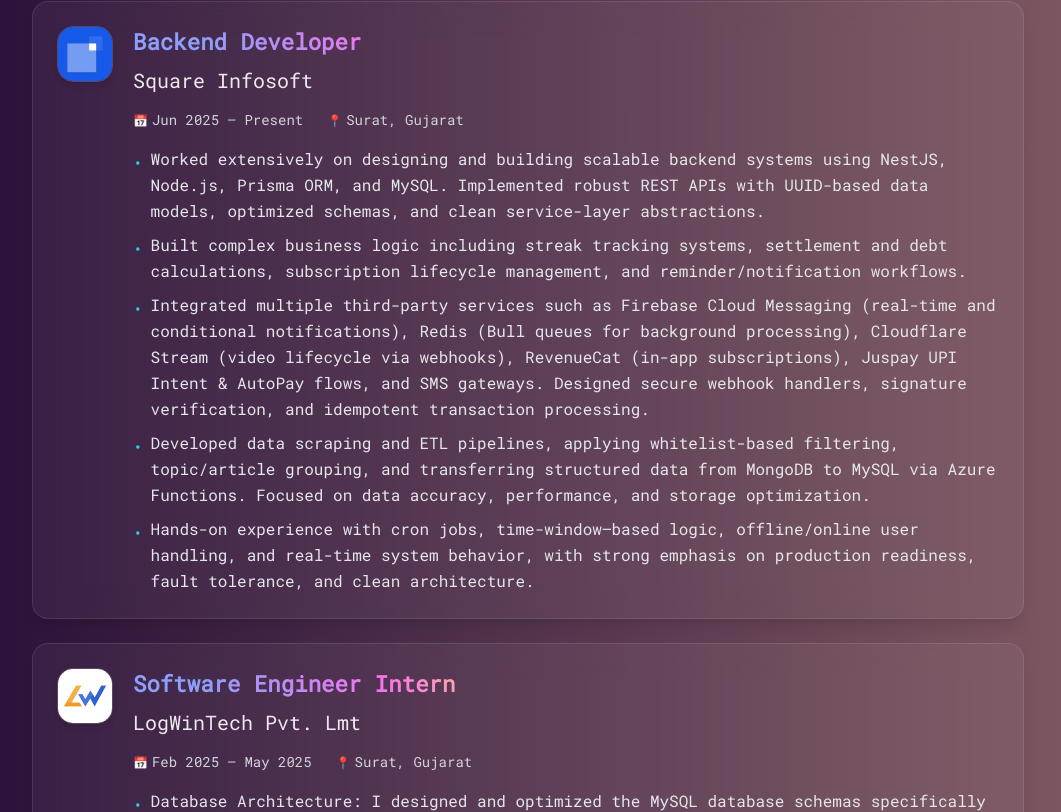
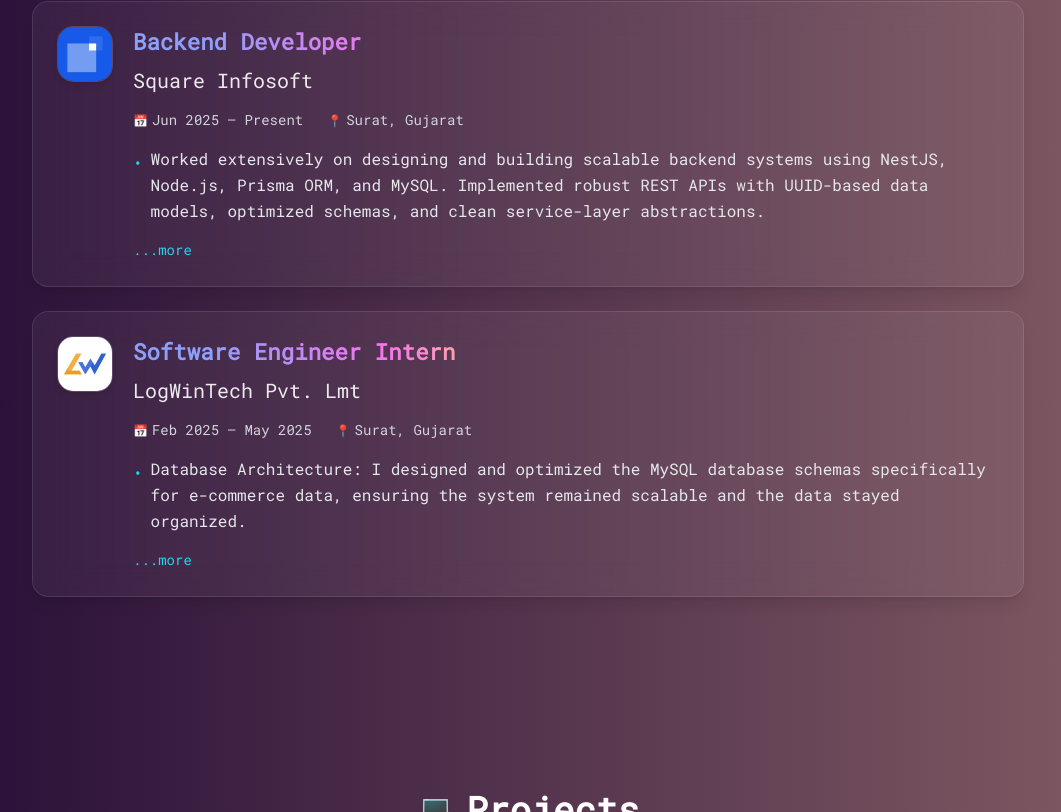
Before and after one commit to Yash-JD/portfolio_react, a React (Create React App) app: page / in a window 1280 px wide. Shown: the part 868-1680 px from the top of the page, without its empty margins (112-1173 px from the left). Built offline with nearby package versions, Linux system fonts and the light colour scheme.

Commit message:
added details about my experience details.

```diff
--- a/src/components/Experience.jsx
+++ b/src/components/Experience.jsx
@@ -1,13 +1,22 @@
-import React, { useEffect } from "react";
+import React, { useEffect, useState } from "react";
 import AOS from "aos";
 import "aos/dist/aos.css";
 let logo1 = require("../assets/portfolio/square_infosoft.jpg");
 let logo2 = require("../assets/portfolio/logwintech.jpg");
 
 const Experience = () => {
+  const [expandedExperiences, setExpandedExperiences] = useState({});
+
   useEffect(() => {
     AOS.init({ duration: 2000 });
   }, []);
+
+  const toggleExpanded = (id) => {
+    setExpandedExperiences(prev => ({
+      ...prev,
+      [id]: !prev[id]
+    }));
+  };
 
   const experiences = [
     {
@@ -89,13 +98,32 @@
                   </span>
                 </div>
 
-                <div className="text-base text-gray-200 leading-relaxed space-y-2">
-                  {experience.description.split('\n').map((point, index) => (
-                    <div key={index} className="flex items-start gap-2">
-                      <span className="text-cyan-400 mt-1">•</span>
-                      <span>{point.replace('• ', '')}</span>
-                    </div>
-                  ))}
+                <div className="text-base text-gray-200 leading-relaxed">
+                  {(() => {
+                    const lines = experience.description.split('\n');
+                    const isExpanded = expandedExperiences[experience.id];
+                    const displayLines = isExpanded ? lines : lines.slice(0, 1);
+
+                    return (
+                      <>
+                        {displayLines.map((point, index) => (
+                          <div key={index} className="flex items-start gap-2 mb-2">
+                            <span className="text-cyan-400 mt-1">•</span>
+                            <span>{point.replace('• ', '')}</span>
+                          </div>
+                        ))}
+
+                        {lines.length > 1 && (
+                          <button
+                            onClick={() => toggleExpanded(experience.id)}
+                            className="text-cyan-400 hover:text-cyan-300 font-medium text-sm mt-2 transition-colors duration-200"
+                          >
+                            {isExpanded ? 'Show less' : '...more'}
+                          </button>
+                        )}
+                      </>
+                    );
+                  })()}
                 </div>
               </div>
             </div>
```
